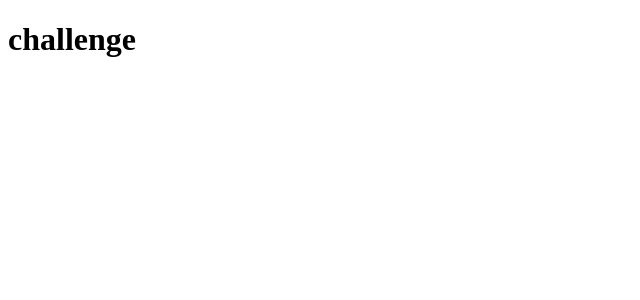
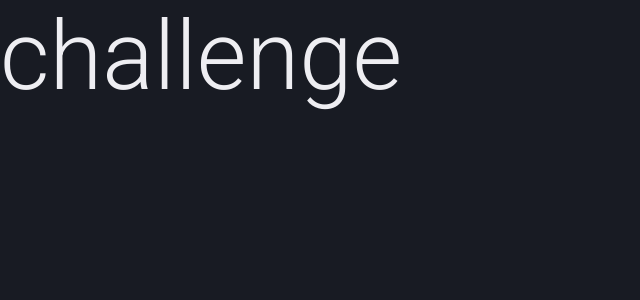
Before and after one commit to devLucasRoberto/Challenge_FE, a React (Create React App) app: page / in a window 1280 px wide. Shown: the top 300 px of the page, without its empty margins (0-640 px from the left). Built offline with nearby package versions, Linux system fonts and the light colour scheme.

Commit message:
add material-ui theme

```diff
--- a/public/index.html
+++ b/public/index.html
@@ -24,6 +24,10 @@
       work correctly both with client-side routing and a non-root public URL.
       Learn how to configure a non-root public URL by running `npm run build`.
     -->
+    <link
+      rel="stylesheet"
+      href="https://fonts.googleapis.com/css?family=Roboto:300,400,500,700&display=swap"
+    />
     <title>React App</title>
   </head>
   <body>
--- a/src/App.tsx
+++ b/src/App.tsx
@@ -1,7 +1,16 @@
-import React from 'react'
+import { CssBaseline, ThemeProvider, Typography } from '@mui/material'
+import { theme } from './styles/theme'
 
 function App() {
-  return <h1>challenge</h1>
+  return (
+    <ThemeProvider theme={theme}>
+      <Typography variant="h1" component="div">
+        challenge
+      </Typography>
+
+      <CssBaseline />
+    </ThemeProvider>
+  )
 }
 
 export default App
--- /dev/null
+++ b/src/styles/theme.ts
@@ -0,0 +1,24 @@
+import { createTheme } from '@mui/material'
+
+export const theme = createTheme({
+  palette: {
+    primary: {
+      light: '#1F2029',
+      main: '#181B23'
+    },
+    secondary: {
+      light: '#EEEEF2',
+      main: '#797D9A'
+    },
+    background: {
+      default: '#181B23'
+    },
+    text: {
+      primary: '#EEEEF2',
+      secondary: '#797D9A'
+    }
+  },
+  typography: {
+    fontFamily: 'Roboto'
+  }
+})
```
